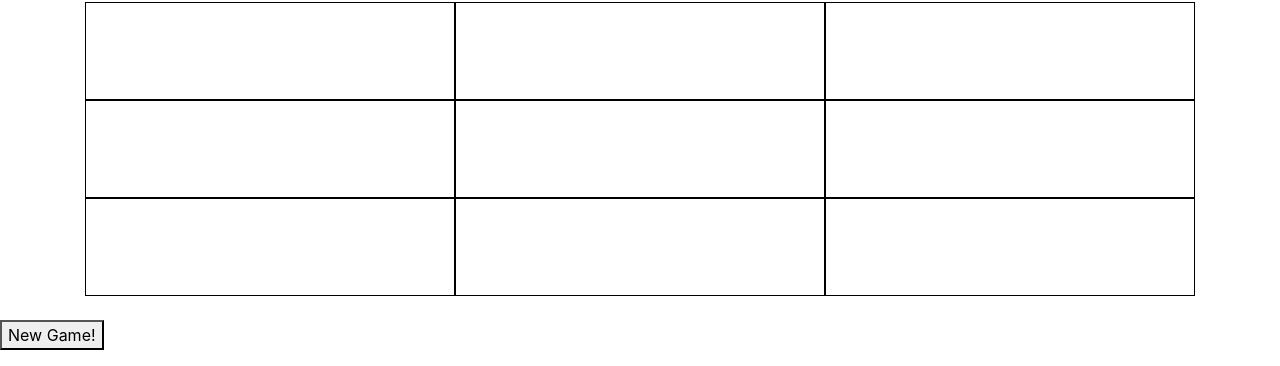
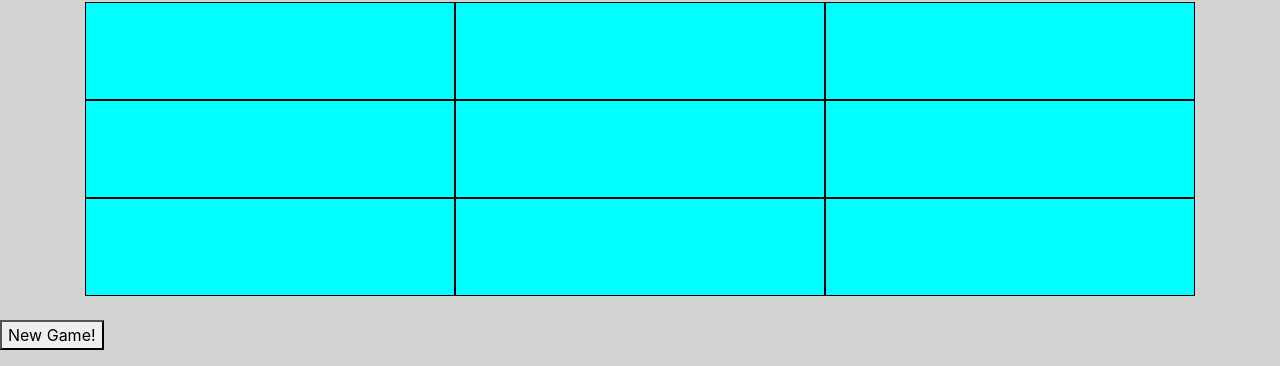
Before and after one commit to Amillz70/Adam-client, a website built with webpack: page index.html in a window 1280 px wide. Shown: the part 434-800 px from the top of the page. Built offline with nearby package versions, Linux system fonts and the light colour scheme.

Commit message:
Gave it some color

```diff
--- a/assets/styles/index.scss
+++ b/assets/styles/index.scss
@@ -1,4 +1,8 @@
 @import '~bootstrap/scss/bootstrap';
+
+body{
+  background-color: #d3d3d3;
+}
 
 .content {
   margin:  10px;
@@ -10,6 +14,7 @@
   color: transparent;
   font-size: 5vw;
   text-align: center;
+  background-color:	#00FFFF;
 }
 
 // hover
```
